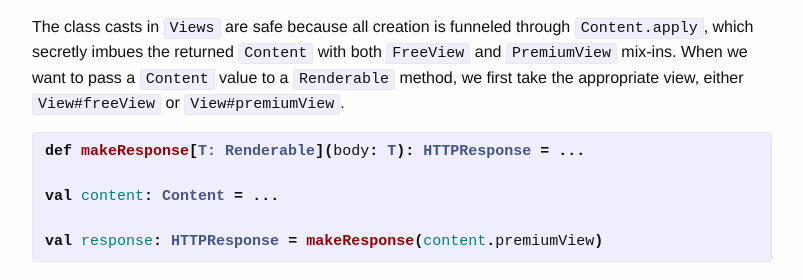
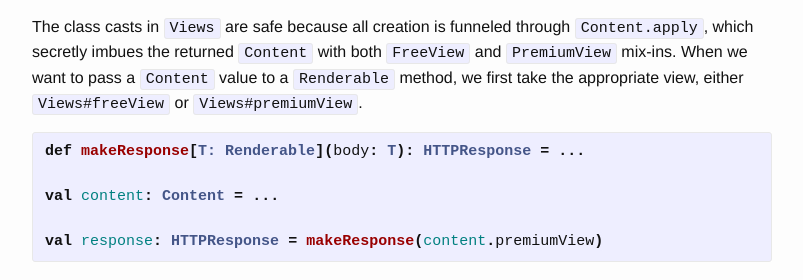
Before and after one commit to friedbrice/friedbrice.github.io, a Jekyll site: the page built from _posts/2018-07-07-case-classes.md, in a window 1280 px wide and 900 px high, scrolled down 3449 px. Shown: the part 164-444 px from the top of the window, without its empty margins (238-1041 px from the left). Built offline with Jekyll 4.4.1, drawn with Linux system fonts in a browser that asks for light colours; comment, search, counter and statistics services are not loaded.

Commit message:
Update 2018-07-07-case-classes.md

```diff
--- a/_posts/2018-07-07-case-classes.md
+++ b/_posts/2018-07-07-case-classes.md
@@ -198,7 +198,7 @@ The class casts in `Views` are safe because all creation is funneled
 through `Content.apply`, which secretly imbues the returned `Content`
 with both `FreeView` and `PremiumView` mix-ins. When we want to pass a
 `Content` value to a `Renderable` method, we first take the appropriate
-view, either `View#freeView` or `View#premiumView`.
+view, either `Views#freeView` or `Views#premiumView`.
 
 {% highlight scala %}
 def makeResponse[T: Renderable](body: T): HTTPResponse = ...
```
